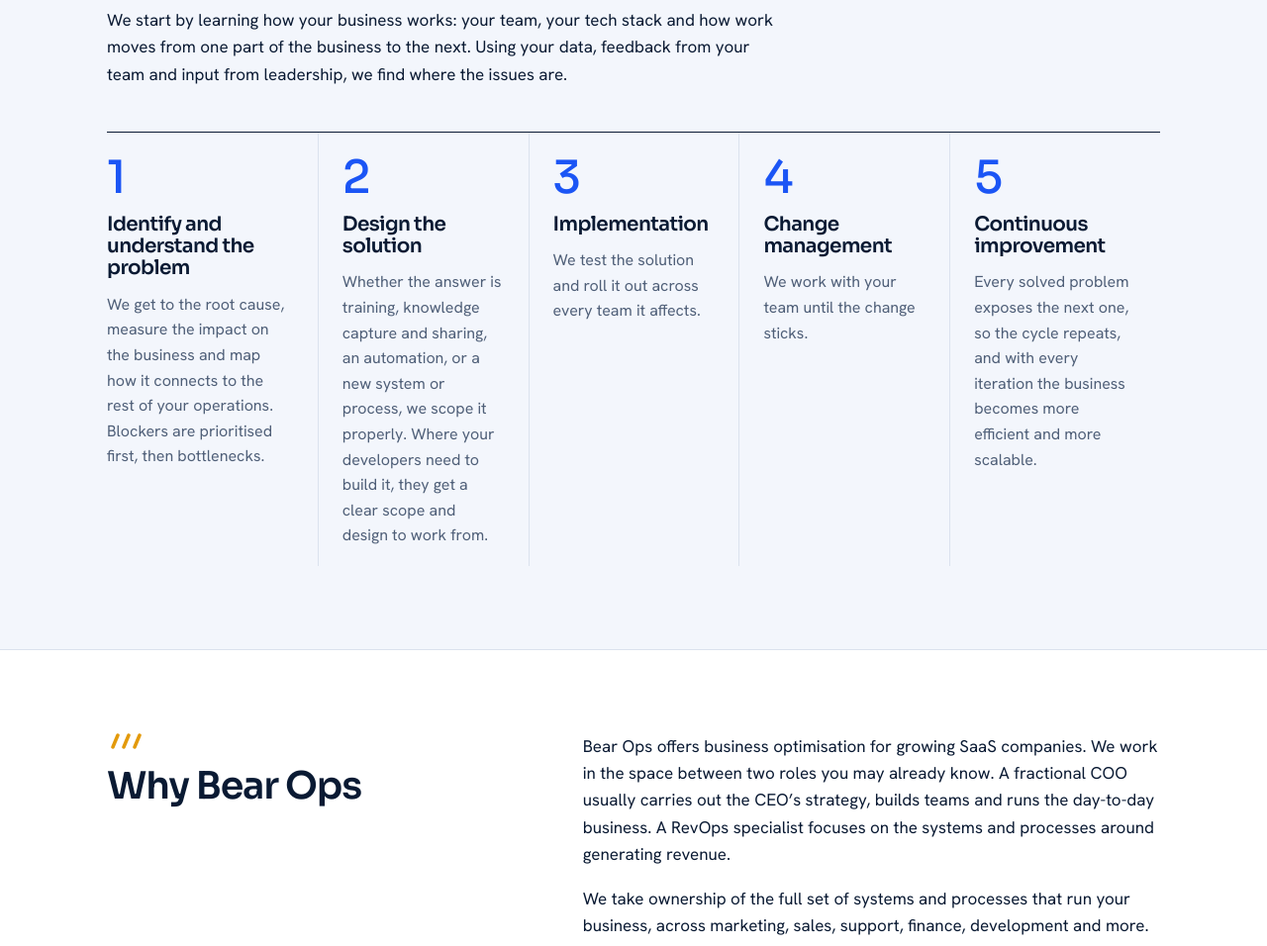
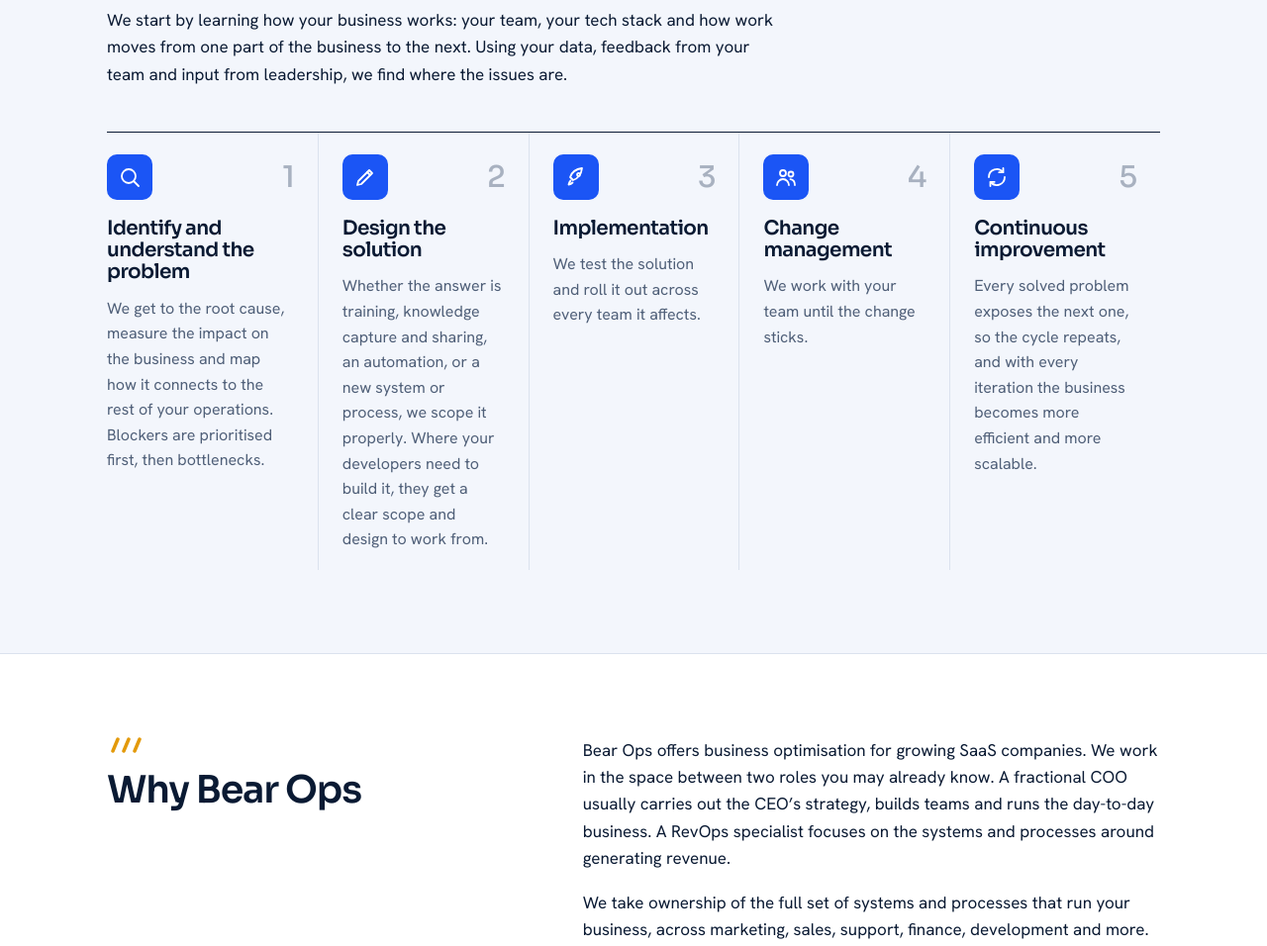
Before and after one commit to BuchnerBernard/bearops, an Astro site: page / in a window 1280 px wide. Shown: the part 1580-2536 px from the top of the page at 99% size. Built offline with nearby package versions, Linux system fonts and the light colour scheme; Astro itself is replaced by a stand-in of ours.

Commit message:
Add icons to the five steps
Co-Authored-By: Claude Opus 5.5 <noreply@anthropic.com>
Claude-Session: https://claude.ai/code/session_01XywhuzKpxRN7MUEpGZ3avx

```diff
--- a/src/pages/index.astro
+++ b/src/pages/index.astro
@@ -46,11 +46,11 @@ const latest = (await getArticles()).slice(0, 3);
     <p class="body">We start by learning how your business works: your team, your tech stack and how work moves from one part of the business to the next. Using your data, feedback from your team and input from leadership, we find where the issues are.</p>
   </div>
   <div class="steps">
-    <div class="step"><span class="n">1</span><h3>Identify and understand the problem</h3><p>We get to the root cause, measure the impact on the business and map how it connects to the rest of your operations. Blockers are prioritised first, then bottlenecks.</p></div>
-    <div class="step"><span class="n">2</span><h3>Design the solution</h3><p>Whether the answer is training, knowledge capture and sharing, an automation, or a new system or process, we scope it properly. Where your developers need to build it, they get a clear scope and design to work from.</p></div>
-    <div class="step"><span class="n">3</span><h3>Implementation</h3><p>We test the solution and roll it out across every team it affects.</p></div>
-    <div class="step"><span class="n">4</span><h3>Change management</h3><p>We work with your team until the change sticks.</p></div>
-    <div class="step"><span class="n">5</span><h3>Continuous improvement</h3><p>Every solved problem exposes the next one, so the cycle repeats, and with every iteration the business becomes more efficient and more scalable.</p></div>
+    <div class="step"><div class="sh"><span class="ic"><svg viewBox="0 0 24 24" fill="none" stroke="currentColor" stroke-width="1.8" stroke-linecap="round" stroke-linejoin="round" aria-hidden="true"><circle cx="11" cy="11" r="7"/><path d="M16.5 16.5 21 21"/></svg></span><span class="n">1</span></div><h3>Identify and understand the problem</h3><p>We get to the root cause, measure the impact on the business and map how it connects to the rest of your operations. Blockers are prioritised first, then bottlenecks.</p></div>
+    <div class="step"><div class="sh"><span class="ic"><svg viewBox="0 0 24 24" fill="none" stroke="currentColor" stroke-width="1.8" stroke-linecap="round" stroke-linejoin="round" aria-hidden="true"><path d="M4 20l1-4L16 5l3 3L8 19z"/><path d="M14 7l3 3"/></svg></span><span class="n">2</span></div><h3>Design the solution</h3><p>Whether the answer is training, knowledge capture and sharing, an automation, or a new system or process, we scope it properly. Where your developers need to build it, they get a clear scope and design to work from.</p></div>
+    <div class="step"><div class="sh"><span class="ic"><svg viewBox="0 0 24 24" fill="none" stroke="currentColor" stroke-width="1.8" stroke-linecap="round" stroke-linejoin="round" aria-hidden="true"><path d="M9 15l-3-3c1-3 4-8 12-9-1 8-6 11-9 12z"/><circle cx="14.5" cy="9.5" r="1.5"/><path d="M6.5 15.5C5 17 4.5 19.5 4.5 19.5S7 19 8.5 17.5"/></svg></span><span class="n">3</span></div><h3>Implementation</h3><p>We test the solution and roll it out across every team it affects.</p></div>
+    <div class="step"><div class="sh"><span class="ic"><svg viewBox="0 0 24 24" fill="none" stroke="currentColor" stroke-width="1.8" stroke-linecap="round" stroke-linejoin="round" aria-hidden="true"><circle cx="9" cy="8" r="3"/><path d="M3 20c0-3.3 2.7-6 6-6s6 2.7 6 6"/><circle cx="17" cy="9" r="2.5"/><path d="M16.5 14.1c2.6.3 4.5 2.6 4.5 5.9"/></svg></span><span class="n">4</span></div><h3>Change management</h3><p>We work with your team until the change sticks.</p></div>
+    <div class="step"><div class="sh"><span class="ic"><svg viewBox="0 0 24 24" fill="none" stroke="currentColor" stroke-width="1.8" stroke-linecap="round" stroke-linejoin="round" aria-hidden="true"><path d="M20 12a8 8 0 0 1-14.3 4.9"/><path d="M4 12a8 8 0 0 1 14.3-4.9"/><path d="M18.5 3v4.2h-4.2"/><path d="M5.5 21v-4.2h4.2"/></svg></span><span class="n">5</span></div><h3>Continuous improvement</h3><p>Every solved problem exposes the next one, so the cycle repeats, and with every iteration the business becomes more efficient and more scalable.</p></div>
   </div>
 </div></section>
 
--- a/src/styles/global.css
+++ b/src/styles/global.css
@@ -282,3 +282,6 @@ footer a{color:inherit}
 .bubble.prob{border-color:var(--amber)}.bubble.prob::before{background:var(--amber)}
 .bubble.sol{border-color:var(--accent)}.bubble.sol::before{background:var(--accent)}
 .bubble+h2::before{display:none}
+.sh{display:flex;align-items:center;justify-content:space-between;margin-bottom:18px}
+.ic{display:grid;place-items:center;width:46px;height:46px;border-radius:10px;background:var(--accent);color:#fff}.ic svg{width:24px;height:24px}
+.step .sh .n{font:500 30px/1 var(--head);color:var(--muted);opacity:.45;margin:0}
```
